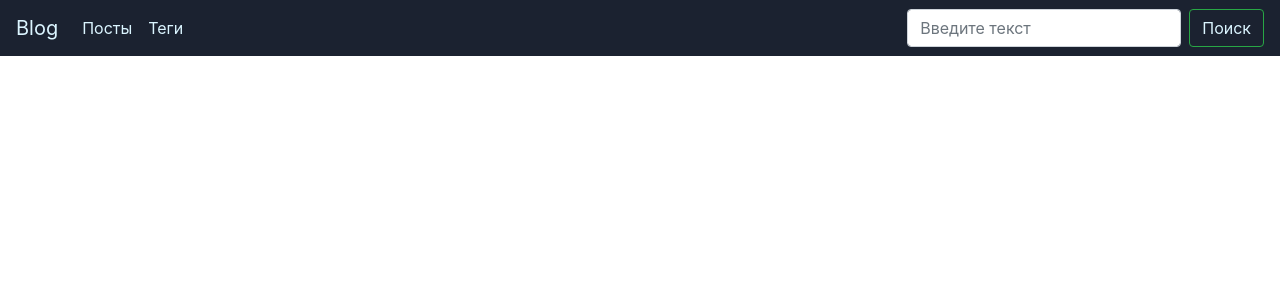
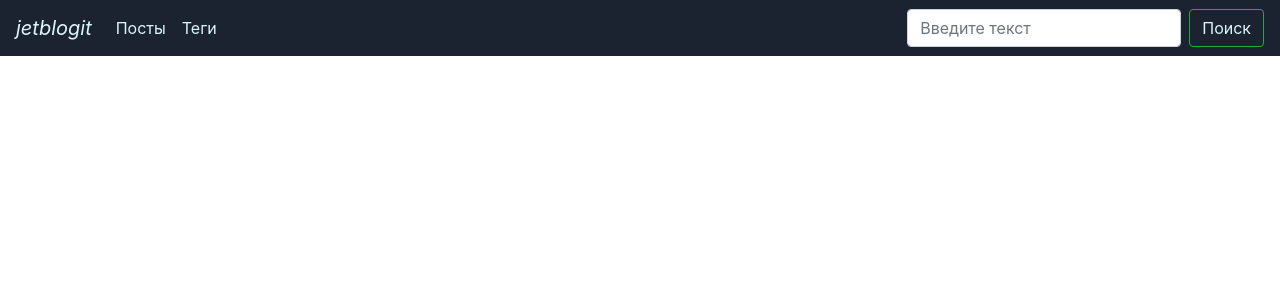
Before and after one commit to Rockollet/djpostgresq, a Django app: page /blog/ in a window 1280 px wide. Shown: the top 300 px of the page. Run offline with Django 3.2, Linux system fonts and the light colour scheme; data that the repository does not hold is empty; some libraries are stand-ins or nearby versions.

Commit message:
jetblogit href

```diff
--- a/djpost/app/blogengine/templates/base.html
+++ b/djpost/app/blogengine/templates/base.html
@@ -22,7 +22,7 @@
   <body>
 
     <nav class="navbar navbar-expand-lg navbar-dark" style="background-color: #1B2230">
-      <a class="navbar-brand" href="#" style="color: #dbf5ff">Blog</a>
+      <a class="navbar-brand" href="{% url 'posts_list_url'%}" style="color: #dbf5ff"><i>jetblogit</i></a>
       <button class="navbar-toggler" type="button" data-toggle="collapse" data-target="#navbarSupportedContent" aria-controls="navbarSupportedContent" aria-expanded="false" aria-label="Toggle navigation">
         <span class="navbar-toggler-icon"></span>
       </button>
```
